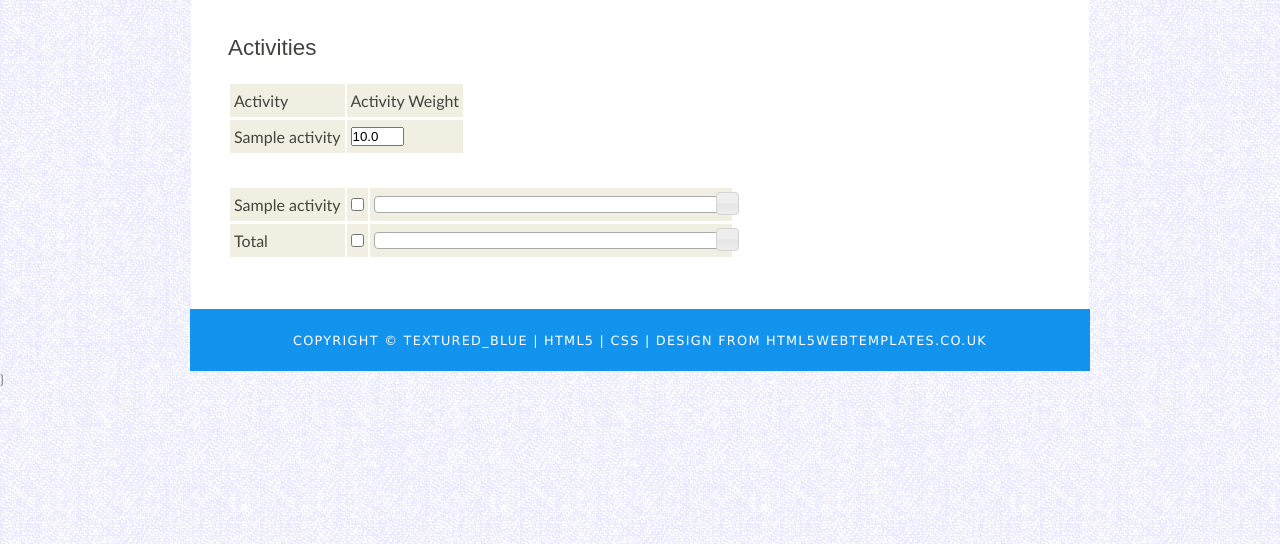
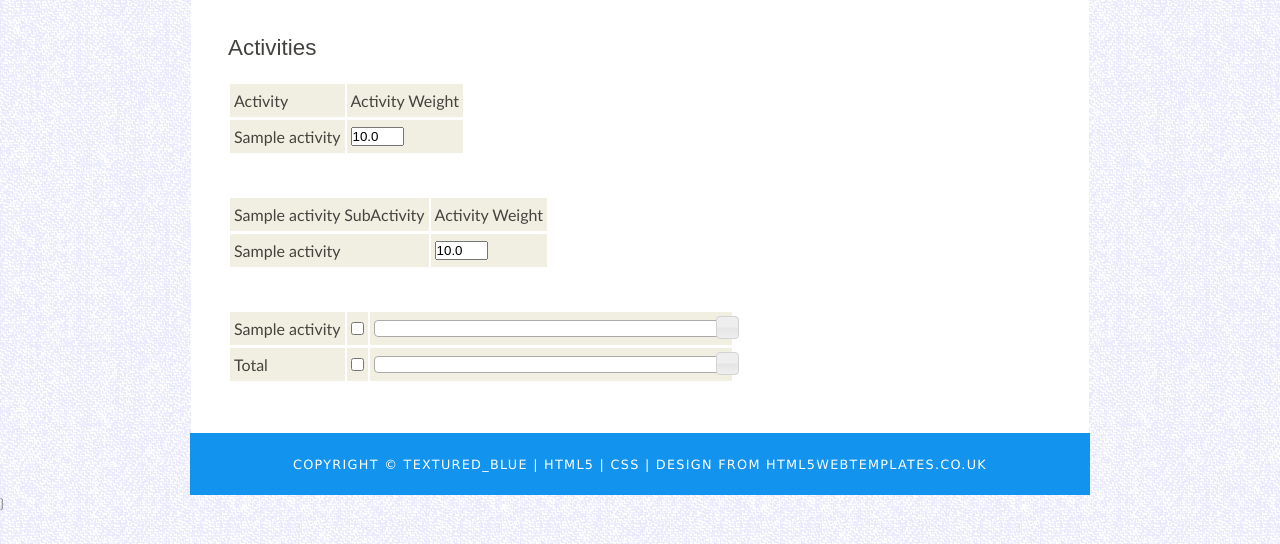
Before and after one commit to jconnor0426/gradetracker, a Django app: page /GT/whatIf/1/ in a window 1280 px wide. Shown: the part 256-800 px from the top of the page. Run offline with Django 3.2, Linux system fonts and the light colour scheme; a user stored in the database is signed in; tables that the repository leaves empty hold one stand-in row (values such as "Sample post"); parts of the project's set-up code (start-up, migrations or seed data) failed here and were passed over; some libraries are stand-ins or nearby versions.

Commit message:
whatif page

```diff
--- a/GradeTracker/templates/GradeTracker/whatIfPage.html
+++ b/GradeTracker/templates/GradeTracker/whatIfPage.html
@@ -7,7 +7,7 @@
 <body>
 
 	<h1>Activities</h1>
-	<table>
+	<table style="display: inline-block, float:right">
       <tr>
             <td>Activity</td>
             <td>Activity Weight </td>
@@ -17,11 +17,36 @@
 		<td>{{ activity.activity_name }}</td>
 		<td>
 			<input type="number" name="{{activity.activity_name}}-weight" min="0" max="1"
-				value="{{ activity.grade_weight }}" step=".05"/>
+				value="{{ activity.grade_weight }}" step=".05" readonly/>
 		</td>
 	</tr>
+
 	{% endfor %}
 	</table>
+
+	{% for activity in course.graded_activities_set.all %}
+	<table style="display: inline-block">
+		<tr>
+			<td>{{ activity.activity_name }} SubActivity</td>
+			<td>Activity Weight</td>
+		</tr>
+		{% for subactivity in activity.subgraded_activities_set.all %}
+		<tr>
+	                <td>{{ subactivity.subactivity_name }}</td>
+        	        <td>
+                	        <input type="number" name="{{subactivity.subactivity_name}}-weight" min="0" max="1"
+                                value="{{ subactivity.subgrade_weight }}" step=".05" readonly/>
+	                </td>
+		</tr>
+		{% empty %}
+		<tr>
+			<td>None</td>
+			<td><input type="text" name="" value="N/A" readonly/></td>
+		</tr>
+		{% endfor %}
+	</table>
+	{% endfor %}
+
 
   <table>
   {% for activity in course.graded_activities_set.all %}
@@ -36,9 +61,6 @@
 	<div id="slider{{ forloop.counter }}" style="width: 20em;"> </div>
     </td>
        </tr>
-
-
-
 
   {% endfor %}
 
--- a/GradeTracker/views.py
+++ b/GradeTracker/views.py
@@ -101,7 +101,9 @@ def googleTest(request):
     subprocess.Popen(["nohup","python","/home/jconnor/GradeTracker/gradetracker/GradeTracker/spawnedproc.py",argumentstring])
     print("done")
 
-
+    user = User.objects.get(id=request.user.id)
+    current_student = Student.objects.filter(user=request.user)[0]
+    courses = Courses.objects.filter(student=current_student.id)
 
     google = {'oauth':oauth._user_code}
 
```
Also changed, not shown: 5 other files.
